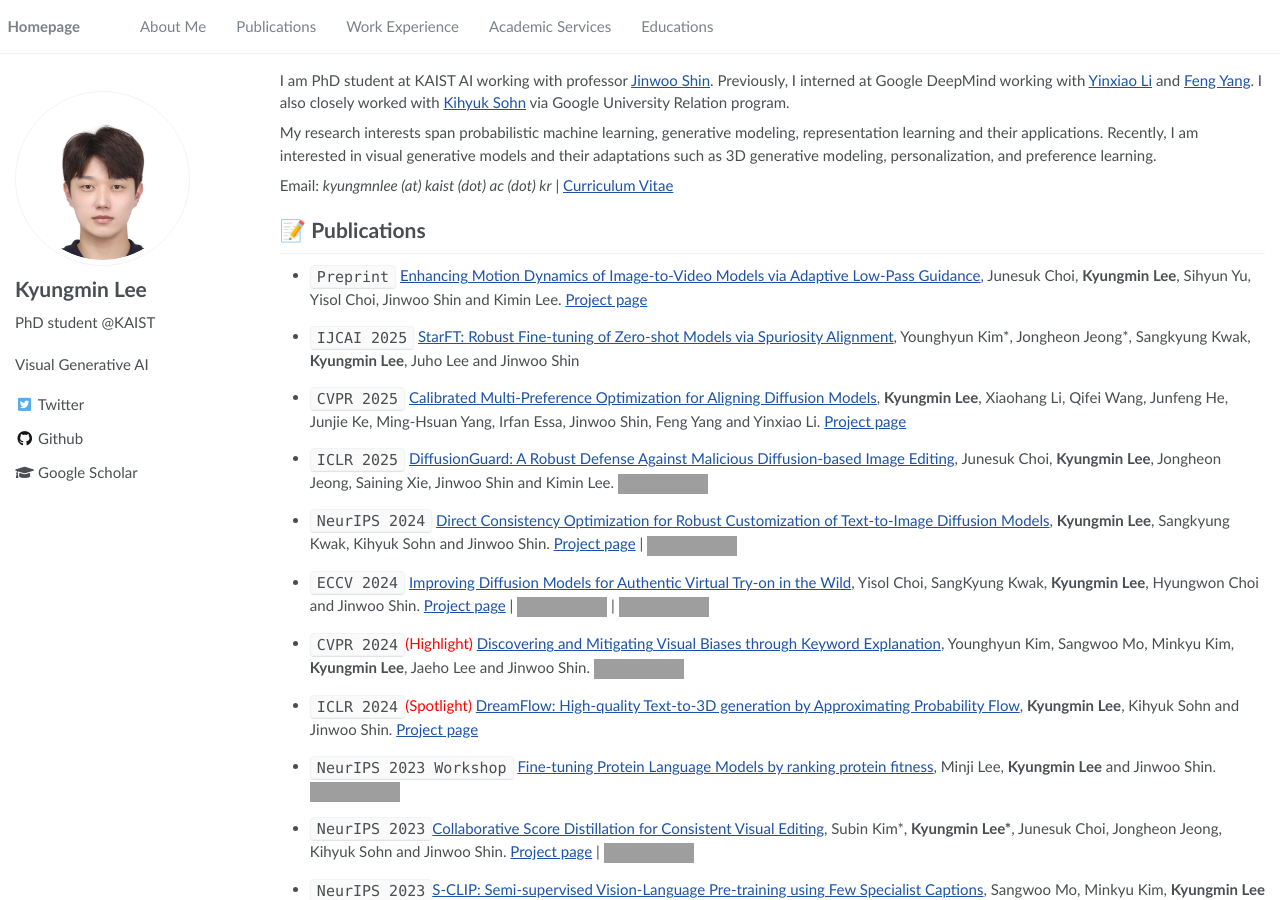
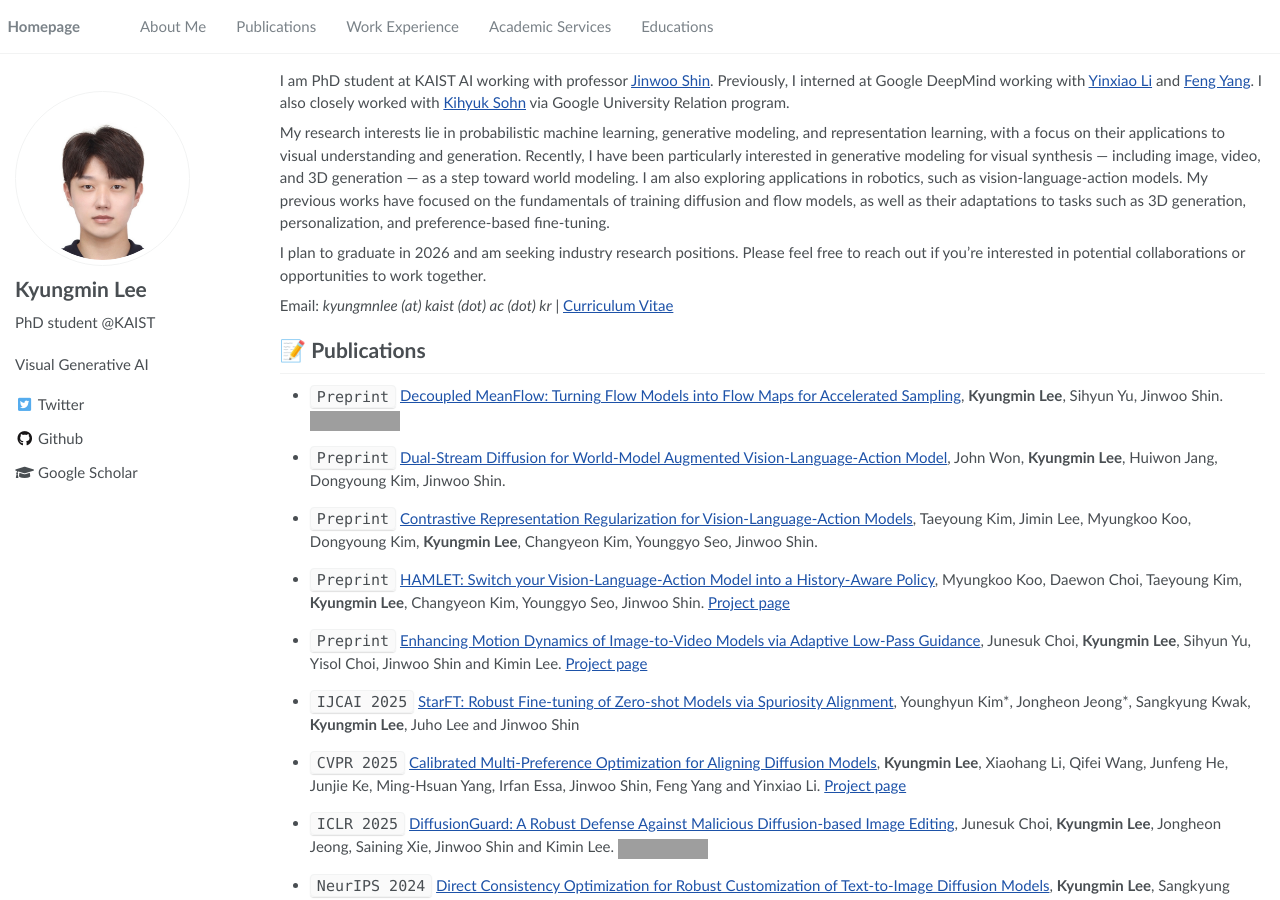
Before and after one commit to kyungmnlee/kyungmnlee.github.io, a Jekyll site: the page built from _pages/about.md, in a window 1280 px wide and 900 px high. Built offline with Jekyll 4.4.1, drawn with Linux system fonts in a browser that asks for light colours; grey boxes are pictures that could not be loaded.

Commit message:
update october 28

```diff
--- a/_pages/about.md
+++ b/_pages/about.md
@@ -19,11 +19,29 @@ redirect_from:
 I am PhD student at KAIST AI working with professor <a href="https://alinlab.kaist.ac.kr/shin.html">Jinwoo Shin</a>.
 Previously, I interned at Google DeepMind working with <a href="https://research.google/people/yinxiaoli/?&type=google">Yinxiao Li</a> and <a href="https://sites.google.com/view/feng-yang">Feng Yang</a>. I also closely worked with <a href="https://sites.google.com/site/kihyuksml/">Kihyuk Sohn</a> via Google University Relation program.
 
-My research interests span probabilistic machine learning, generative modeling, representation learning and their applications. Recently, I am interested in visual generative models and their adaptations such as 3D generative modeling, personalization, and preference learning.
+My research interests lie in probabilistic machine learning, generative modeling, and representation learning, with a focus on their applications to visual understanding and generation. Recently, I have been particularly interested in generative modeling for visual synthesis — including image, video, and 3D generation — as a step toward world modeling. I am also exploring applications in robotics, such as vision-language-action models. My previous works have focused on the fundamentals of training diffusion and flow models, as well as their adaptations to tasks such as 3D generation, personalization, and preference-based fine-tuning.
 
-Email: *kyungmnlee (at) kaist (dot) ac (dot) kr* \| [Curriculum Vitae](https://drive.google.com/file/d/1s67rVIEA8BhnbvvUerTGGH-wLqbIqQkd/view?usp=sharing)
+I plan to graduate in 2026 and am seeking industry research positions. Please feel free to reach out if you’re interested in potential collaborations or opportunities to work together.
+
+Email: *kyungmnlee (at) kaist (dot) ac (dot) kr* \| <a href="images/Curriculum_Vitae__Oct_2025_.pdf">Curriculum Vitae</a>
 
 # 📝 Publications
+
+- `Preprint` [Decoupled MeanFlow: Turning Flow Models into Flow Maps for Accelerated Sampling](https://arxiv.org/abs/2510.24474),
+**Kyungmin Lee**, Sihyun Yu, Jinwoo Shin. [![](https://img.shields.io/github/stars/kyungmnlee/dmf?style=social&label=Stars)](https://github.com/kyungmnlee/dmf)
+<div style="margin-top: 15px;"></div>
+
+- `Preprint` [Dual-Stream Diffusion for World-Model Augmented Vision-Language-Action Model](),
+John Won, **Kyungmin Lee**, Huiwon Jang, Dongyoung Kim, Jinwoo Shin.
+<div style="margin-top: 15px;"></div>
+
+- `Preprint` [Contrastive Representation Regularization for Vision-Language-Action Models](https://arxiv.org/abs/2510.01711),
+Taeyoung Kim, Jimin Lee, Myungkoo Koo, Dongyoung Kim, **Kyungmin Lee**, Changyeon Kim, Younggyo Seo, Jinwoo Shin.
+<div style="margin-top: 15px;"></div>
+
+- `Preprint` [HAMLET: Switch your Vision-Language-Action Model into a History-Aware Policy](https://arxiv.org/abs/2510.00695),
+Myungkoo Koo, Daewon Choi, Taeyoung Kim, **Kyungmin Lee**, Changyeon Kim, Younggyo Seo, Jinwoo Shin. [Project page](https://myungkyukoo.github.io/hamlet/)
+<div style="margin-top: 15px;"></div>
 
 - `Preprint` [Enhancing Motion Dynamics of Image-to-Video Models via Adaptive Low-Pass Guidance](https://arxiv.org/abs/2506.08456),
 Junesuk Choi, **Kyungmin Lee**, Sihyun Yu, Yisol Choi, Jinwoo Shin and Kimin Lee. [Project page](https://choi403.github.io/ALG/)
```
Also changed, not shown: other parts of _pages/about.md (+1 -1 lines), 6 other files.
